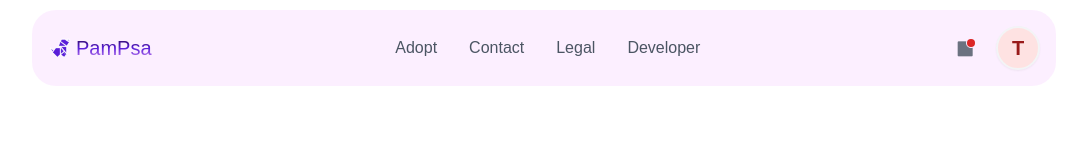
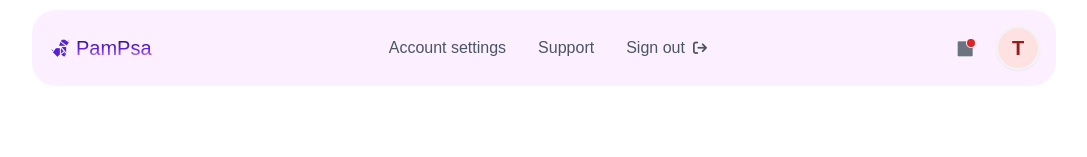
Before and after one commit to heisdanielade/PamietamPsa-frontend, a Vue app: page / in a window 1280 px wide. Shown: the top 157 px of the page, without its empty margins (96-1183 px from the left). Built offline with nearby package versions, Linux system fonts and the light colour scheme; sample sign-in values are in the browser's storage; a web font is replaced by a local one.

Commit message:
update: added logout button & conditional navbar for desktop view

```diff
--- a/src/components/home/Header.vue
+++ b/src/components/home/Header.vue
@@ -11,7 +11,6 @@ const user = {
     redactedEmail: "",
     name: "David",
     isLoggedIn: false,
-    // isLoggedIn: true,
     initials: "",
     hasProfileImage: false,
     profileImage: "",
@@ -34,6 +33,7 @@ user.redactedEmail = redactEmail(user.email);
 
 // Get user initials
 user.initials = user.email.charAt(0).toUpperCase();
+
 if (localStorage.getItem("token")) {
     user.isLoggedIn = true;
 } else {
@@ -97,7 +97,7 @@ const handleLogout = () => {
                         </router-link>
                     </div>
 
-                    <!-- Login button if use is not logged in -->
+                    <!-- Login button if user is not logged in -->
                     <router-link v-else to="/u/login"
                         class="bg-dark login-btn shadow-sm text-center w-[5rem] p-2 text-sm transition text-white font-medium rounded-xl focus:outline-none">
                         Log in
@@ -115,7 +115,23 @@ const handleLogout = () => {
 
                 <!-- Desktop menu -->
                 <div class="hidden justify-between items-center w-full md:flex md:w-auto md:order-1" id="mobile-menu-2">
-                    <ul class="flex flex-col mt-4 font-medium md:flex-row md:space-x-8 md:mt-0">
+                    <ul v-if="user.isLoggedIn" class="flex flex-col mt-4 font-medium md:flex-row md:space-x-8 md:mt-0">
+                        <li>
+                            <router-link to="/u/settings"
+                                class="block py-2 pr-4 pl-3 text-gray-600 border-b border-gray-100 hover:text-purple-500 transition md:hover:bg-transparent md:border-0 md:hover:text-primary-700 md:p-0">Account settings</router-link>
+                        </li>
+                        <li>
+                            <router-link to="/legal/terms"
+                                class="block py-2 pr-4 pl-3 text-gray-600 border-b border-gray-100 hover:text-purple-500 transition md:hover:bg-transparent md:border-0 md:hover:text-primary-700 md:p-0">
+                                Support </router-link>
+                        </li>
+                        <li>
+                            <span @click="handleLogout()"
+                                class="custom-cursor block py-2 pr-4 pl-3 text-gray-600 border-b border-gray-100 hover:text-purple-500 transition md:hover:bg-transparent md:border-0 md:hover:text-primary-700 md:p-0">Sign out<i class="ml-2 text-sm fa-solid fa-arrow-right-from-bracket"></i></span>
+                        </li>
+                    </ul>
+
+                    <ul v-else class="flex flex-col mt-4 font-medium md:flex-row md:space-x-8 md:mt-0">
                         <li>
                             <router-link to="/x"
                                 class="block py-2 pr-4 pl-3 text-gray-600 border-b border-gray-100 hover:text-purple-500 transition md:hover:bg-transparent md:border-0 md:hover:text-primary-700 md:p-0">Adopt</router-link>
@@ -142,7 +158,6 @@ const handleLogout = () => {
         <Transition name="slide">
             <div v-if="isVisible"
                 class="mobile-menu blur-bg-2 pt-[4.75rem] px-7 block md:hidden fixed top-0 left-0 z-40 w-full h-[16.5rem] rounded-b-3xl">
-                <!-- if user is logged in -->
                 <ul v-if="user.isLoggedIn" class="flex flex-col mt-6 font-semibold text-sm">
                     <li v-scroll-reveal class="not-shown mb-4 w-full color-dark">
                         <div class="mobile-menu-link relative flex items-center justify-end pb-1">
@@ -153,11 +168,11 @@ const handleLogout = () => {
                     </li>
 
                     <li v-scroll-reveal class="not-shown mb-4 w-full color-dark hover:text-purple-500">
-                        <router-link to="/x" class="mobile-menu-link relative flex items-center justify-end pb-1">
+                        <router-link to="/u/settings" class="mobile-menu-link relative flex items-center justify-end pb-1">
                             <span class="">
-                                Profile
+                                Settings
                             </span>
-                            <i class="ml-2 fa-solid fa-user"></i>
+                            <i class="ml-2 fa-solid fa-gear"></i>
                         </router-link>
                     </li>
                     <li v-scroll-reveal class="not-shown mb-4 w-full color-dark hover:text-purple-500">
@@ -179,7 +194,6 @@ const handleLogout = () => {
                     </li>
                 </ul>
 
-                <!-- else -->
                 <ul v-else class="flex flex-col mt-6 font-semibold text-sm">
                     <li v-scroll-reveal class="not-shown mb-4 w-full color-dark hover:text-purple-500">
                         <router-link to="/x" class="mobile-menu-link relative flex items-center justify-end pb-1">
--- a/src/services/auth.js
+++ b/src/services/auth.js
@@ -47,7 +47,6 @@ export default {
   // Login user
   async login(user) {
     const response = await api.post("/auth/login", user);
-    console.log(response.data); // Test
     const token = response.data.token;
     if (token) {
       localStorage.setItem("token", token); // Save token for future requests
@@ -61,6 +60,6 @@ export default {
     await new Promise(resolve => setTimeout(resolve, 750));
 
     localStorage.removeItem("token");
-    router.push("/u/login");
+    router.push("/");
   },
 };
```
